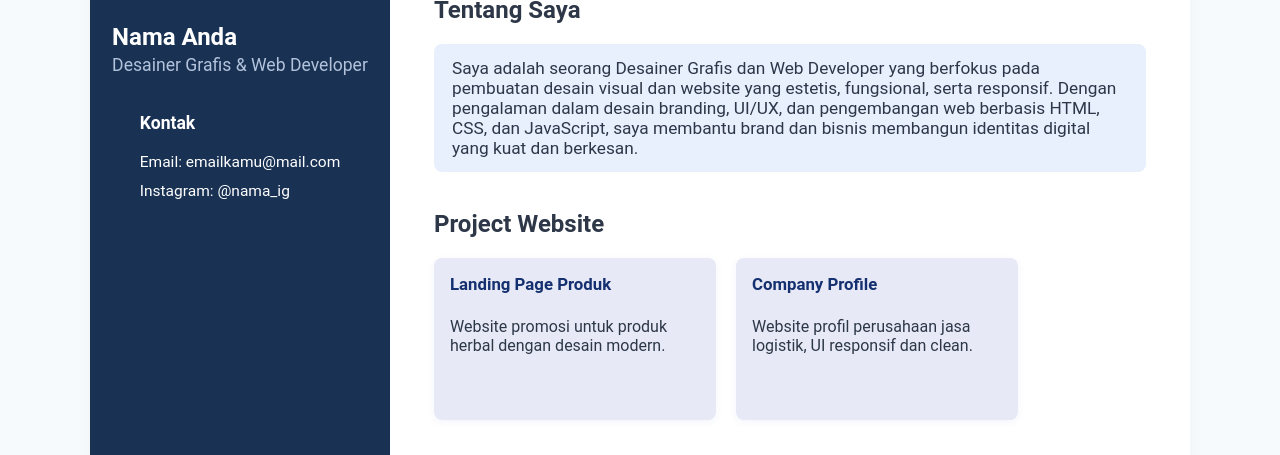
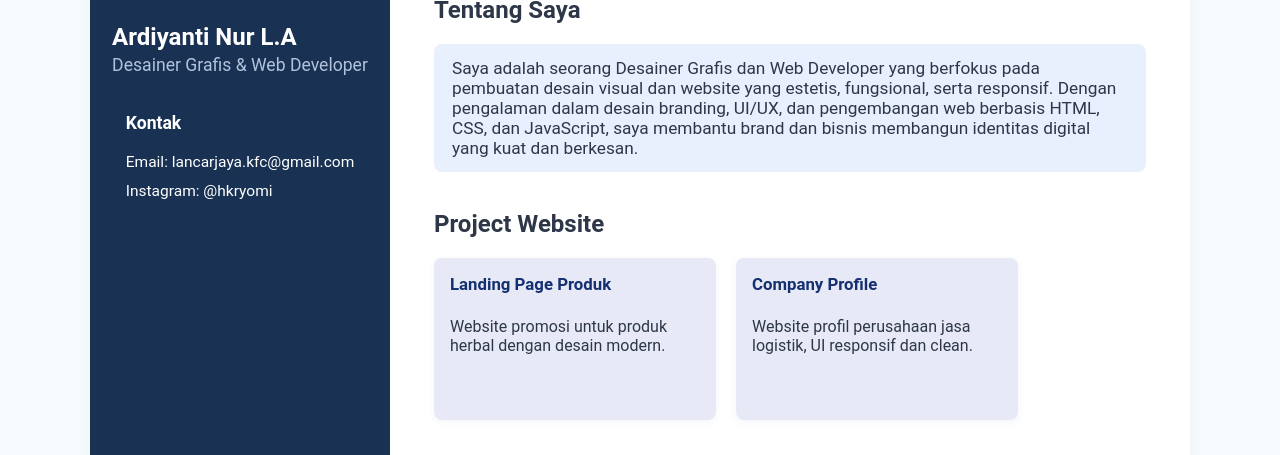
Before and after one commit to lancarjayakfc-hue/web-portofolio, a plain HTML site: page index.html in a window 1280 px wide. Shown: the part 60-515 px from the top of the page. Drawn offline with Linux system fonts and the light colour scheme.

Commit message:
Update profile image and contact information

```diff
--- a/index.html
+++ b/index.html
@@ -10,15 +10,15 @@
   <div class="container">
     <aside class="sidebar">
       <div class="profile">
-        <img src="foto-profil.jpg" alt="Foto Profil" class="profile-img" />
-        <h1>Nama Anda</h1>
+        <img src="juhoon.jpg" alt="Foto Profil" class="profile-img" />
+        <h1>Ardiyanti Nur L.A</h1>
         <p>Desainer Grafis & Web Developer</p>
       </div>
       <div class="contact">
         <h3>Kontak</h3>
         <ul>
-          <li>Email: emailkamu@mail.com</li>
-          <li>Instagram: @nama_ig</li>
+          <li>Email: lancarjaya.kfc@gmail.com</li>
+          <li>Instagram: @hkryomi</li>
         </ul>
       </div>
     </aside>
```
